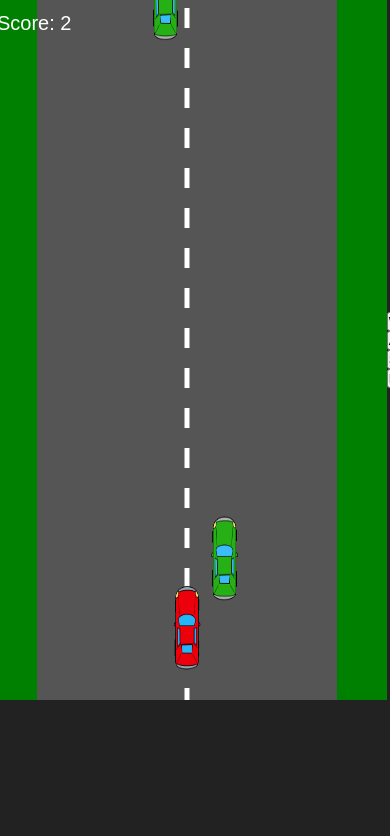
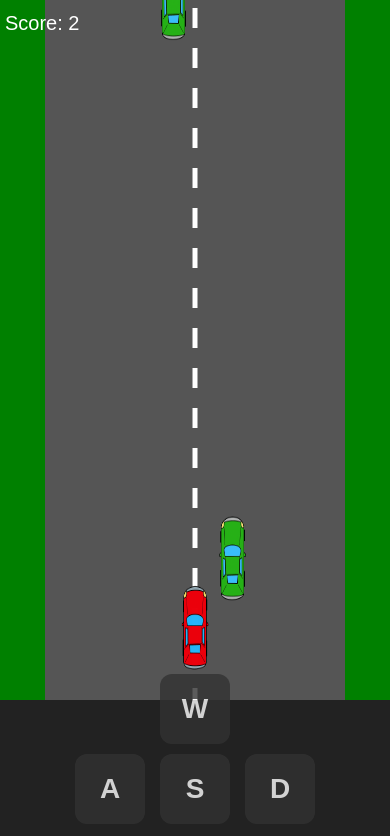
Before and after one commit to Cod3shield/2D-Racing-Game, a plain HTML site: page index.html in a window 390 px wide. Drawn offline with Linux system fonts and the light colour scheme.

Commit message:
Enhance CSS with mobile controls and responsiveness
Added mobile controls and media queries for responsive design.

```diff
--- a/style.css
+++ b/style.css
@@ -1,25 +1,74 @@
-
-*{
-    margin:0;
-    padding:0;
-    box-sizing:border-box;
+* {
+    margin: 0;
+    padding: 0;
+    box-sizing: border-box;
 }
 
-body{
-    background:#222;
-    display:flex;
-    justify-content:center; /* horizontal center */
-    align-items:center;     /* vertical center */
+body {
+    background: #222;
+    display: flex;
+    justify-content: center;
+    /* horizontal center */
+    align-items: center;
+    /* vertical center */
 
-    overflow:hidden;
+    overflow: hidden;
 }
 
-canvas{
-    display:block;
-    background:#66b5ff;
+canvas {
+    display: block;
+    background: #66b5ff;
 }
 
-canvas{
-    display:block;
-    background:#66b5ff;
+canvas {
+    display: block;
+    background: #66b5ff;
 }
+
+
+/* Hide controls on desktop */
+#mobile-controls {
+    display: none;
+}
+
+/* Mobile & Tablet */
+@media (max-width:1024px) {
+
+    body {
+        flex-direction: column;
+    }
+
+    #mobile-controls {
+        display: flex;
+        flex-direction: column;
+        align-items: center;
+        position: fixed;
+        bottom: 20px;
+        left: 50%;
+        transform: translateX(-50%);
+        z-index: 1000;
+    }
+
+    #mobile-controls .row {
+        display: flex;
+        gap: 15px;
+        margin-top: 10px;
+    }
+
+    #mobile-controls button {
+        width: 70px;
+        height: 70px;
+        font-size: 28px;
+        font-weight: bold;
+        border: none;
+        border-radius: 12px;
+        background: #333;
+        color: #fff;
+        opacity: .8;
+        touch-action: none;
+    }
+
+    #mobile-controls button:active {
+        background: #666;
+    }
+}
```
